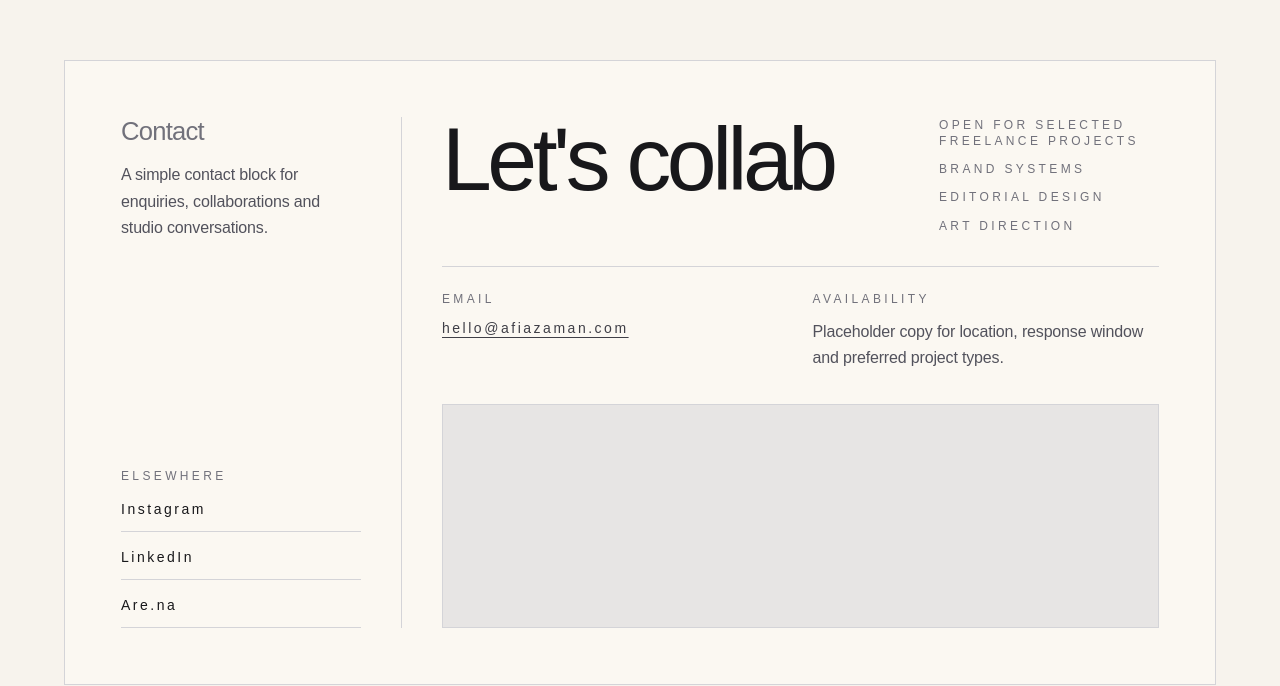
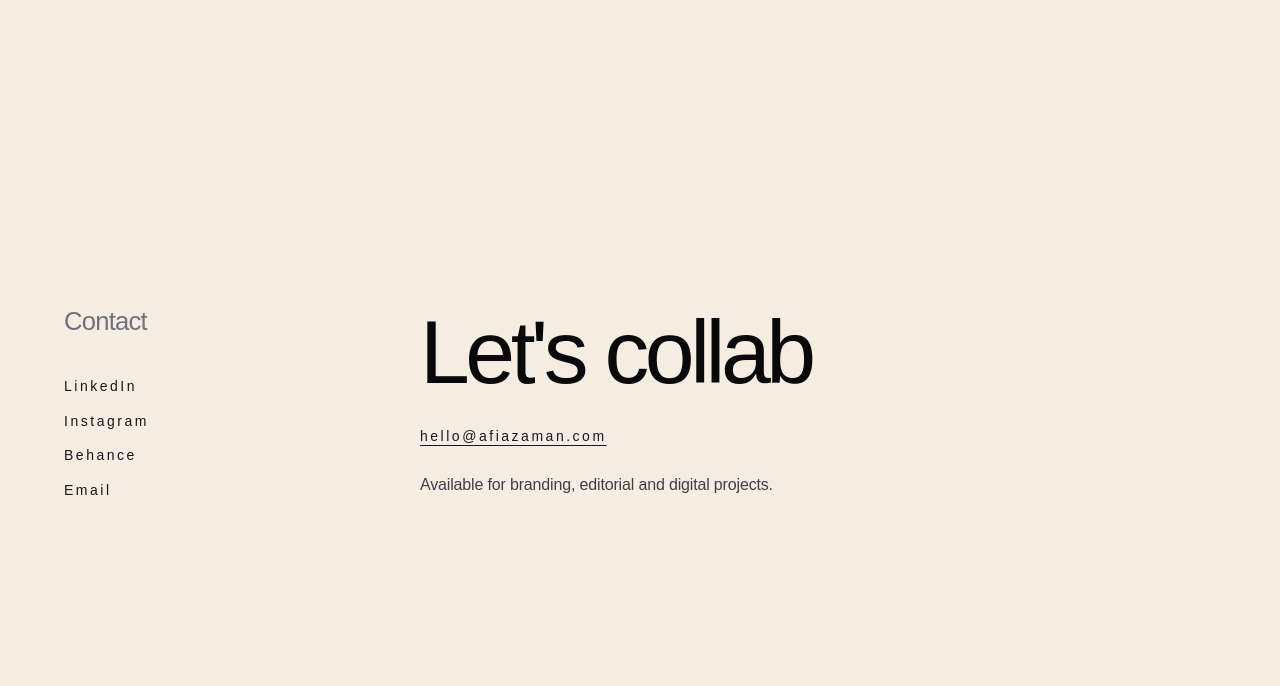
Before and after one commit to yousifsaleem/AZFOLIO, a Next.js app: page / in a window 1280 px wide. Shown: the part 8099-8785 px from the top of the page. Built offline with nearby package versions, Linux system fonts and the light colour scheme.

Commit message:
Complete static homepage sections

```diff
--- a/components/Contact.tsx
+++ b/components/Contact.tsx
@@ -1,72 +1,41 @@
-const socialLinks = [
+const contactLinks = [
+  { label: "LinkedIn", href: "#" },
   { label: "Instagram", href: "#" },
-  { label: "LinkedIn", href: "#" },
-  { label: "Are.na", href: "#" },
+  { label: "Behance", href: "#" },
+  { label: "Email", href: "mailto:hello@afiazaman.com" },
 ];
 
 export default function Contact() {
   return (
-    <section id="contact" className="bg-[#f7f3ed] px-6 py-24 text-zinc-900 sm:px-8 lg:px-12">
-      <div className="mx-auto max-w-6xl border border-zinc-300 bg-[#fbf8f2] p-8 sm:p-10 lg:p-14">
-        <div className="grid gap-10 lg:grid-cols-[240px_minmax(0,1fr)]">
-          <div className="flex flex-col justify-between gap-10">
-            <div>
+    <section id="contact" className="bg-[#f5ede1] px-6 py-10 text-zinc-950 sm:px-8 lg:px-12">
+      <div className="mx-auto grid min-h-screen max-w-6xl items-center gap-16 lg:grid-cols-[260px_minmax(0,1fr)] lg:gap-24">
+        <div className="flex flex-col gap-8 lg:gap-10">
           <p className="type-heading text-zinc-500">Contact</p>
-              <p className="type-body mt-4 max-w-xs text-zinc-600">
-                A simple contact block for enquiries, collaborations and studio conversations.
-              </p>
-            </div>
 
           <div className="space-y-4">
-              <p className="type-meta text-zinc-500">Elsewhere</p>
-              <div className="space-y-4">
-                {socialLinks.map((link) => (
+            {contactLinks.map((link) => (
               <a
                 key={link.label}
                 href={link.href}
-                    className="type-link block border-b border-zinc-300 pb-3 text-zinc-900"
+                className="type-link block text-zinc-900 transition-colors duration-300 ease-out hover:text-zinc-600"
               >
                 {link.label}
               </a>
             ))}
           </div>
         </div>
-          </div>
 
-          <div className="grid gap-8 border-t border-zinc-300 pt-8 lg:border-l lg:border-t-0 lg:pl-10 lg:pt-0">
-            <div className="grid gap-6 md:grid-cols-[minmax(0,1fr)_220px] md:items-start">
-              <h2 className="type-display-lg max-w-3xl text-zinc-900">
-                Let&apos;s collab
-              </h2>
-              <div className="type-meta space-y-3 text-zinc-500">
-                <p>Open for selected freelance projects</p>
-                <p>Brand systems</p>
-                <p>Editorial design</p>
-                <p>Art direction</p>
-              </div>
-            </div>
-
-            <div className="grid gap-6 border-t border-zinc-300 pt-6 md:grid-cols-2">
-              <div>
-                <p className="type-meta text-zinc-500">Email</p>
+        <div className="max-w-3xl">
+          <h2 className="type-display-lg text-zinc-950">Let&apos;s collab</h2>
           <a
             href="mailto:hello@afiazaman.com"
-                  className="type-link mt-3 inline-block text-zinc-700 underline underline-offset-4"
+            className="type-link mt-8 inline-block text-zinc-900 underline underline-offset-4"
           >
             hello@afiazaman.com
           </a>
-              </div>
-
-              <div>
-                <p className="type-meta text-zinc-500">Availability</p>
-                <p className="type-body mt-3 text-zinc-600">
-                  Placeholder copy for location, response window and preferred project types.
+          <p className="type-body mt-6 max-w-xl text-zinc-700">
+            Available for branding, editorial and digital projects.
           </p>
-              </div>
-            </div>
-
-            <div className="aspect-[16/5] border border-zinc-300 bg-stone-200" aria-hidden="true" />
-          </div>
         </div>
       </div>
     </section>
```
Lines whose indentation alone changed are shown as unchanged.
